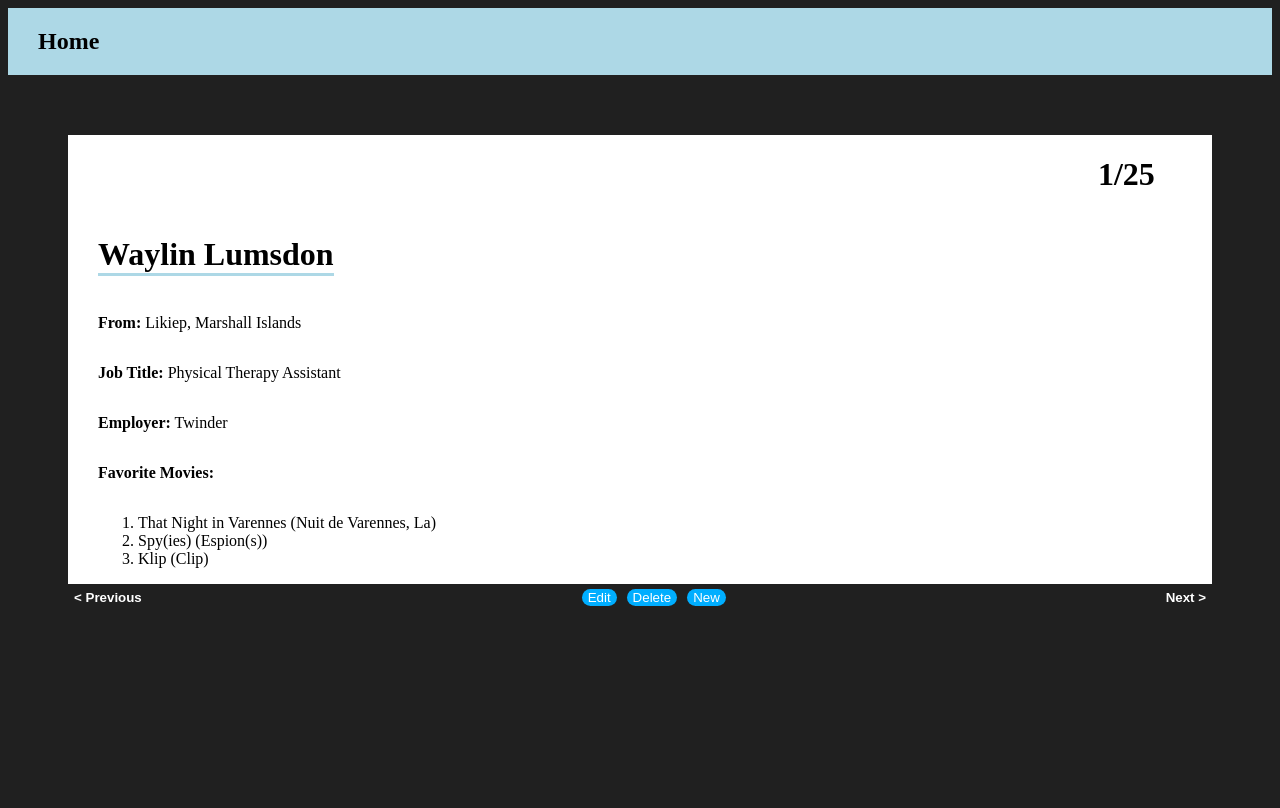
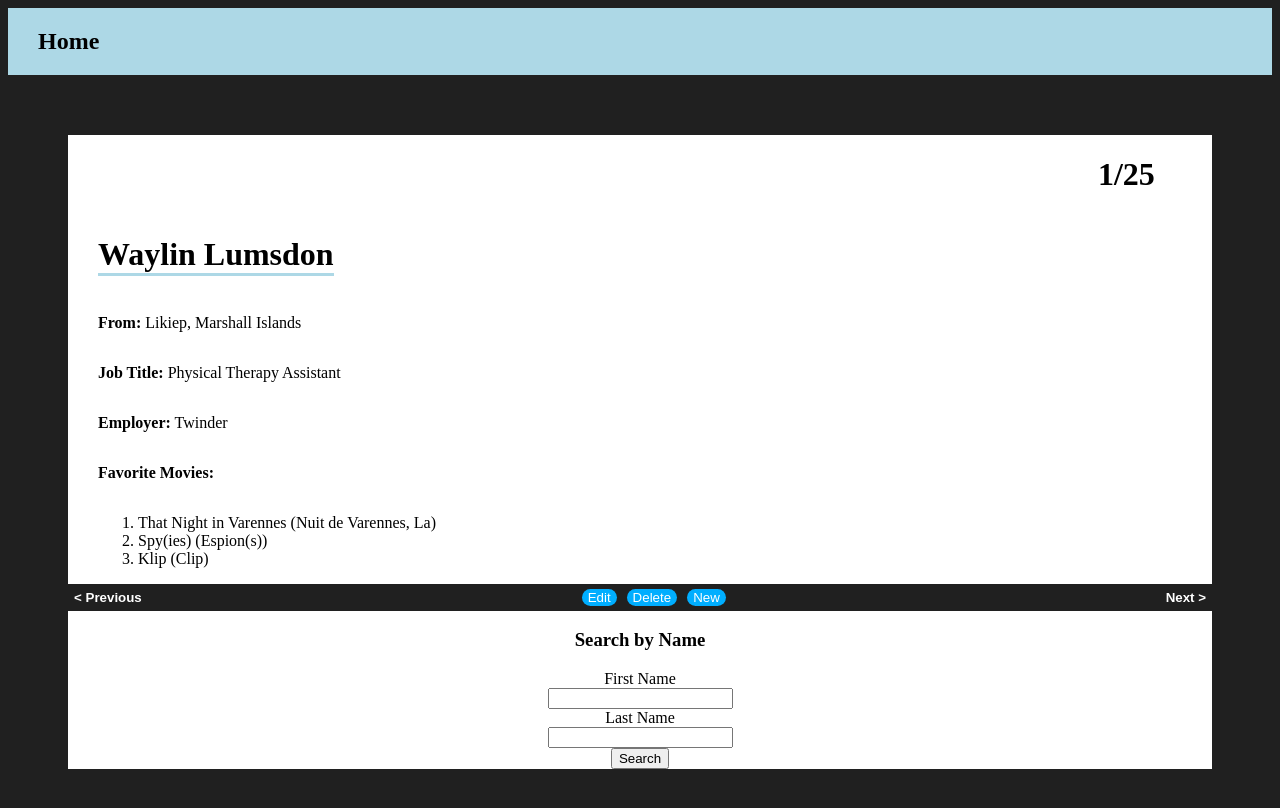
Before and after one commit to 8Whack/user-directory, a React (Create React App) app: page / in a window 1280 px wide. Both pictures are taken after a click on the button "Edit". Shown: the top 808 px of the page. Built offline with nearby package versions, Linux system fonts and the light colour scheme.

Commit message:
added an edit function. everything other than rerendering on completion is done!

```diff
--- /dev/null
+++ b/src/components/Edit.jsx
@@ -0,0 +1,76 @@
+import React, {useState} from 'react'
+import { Formik, useFormik } from 'formik'
+import * as Yup from 'yup'
+import data from '../data';
+import EditFormik from './EditFormik';
+
+function Edit(props) {
+    const [index, setIndex] = useState(undefined)
+    const [toEdit, setToEdit] = useState(false)
+    const formik = useFormik({
+        initialValues:{
+
+        firstName: '',
+        lastName: ''
+
+    },
+    validationSchema: Yup.object({
+        firstName: Yup.string().max(40, 'Must be less than 40 characters or less').required('Required'),
+        lastName: Yup.string().max(40, 'Must be less than 40 characters or less').required('Required')
+    }),
+    onSubmit: (values)=>{
+
+        let {firstName, lastName} = values;
+        console.log(firstName, lastName)
+        for(let i=0; i < data.length; i++){
+            if (data[i].name.first === firstName && data[i].name.last === lastName){
+                 console.log(data[i])
+                 setIndex(i)
+                 console.log(index)
+                 setToEdit(true)
+                 break
+            }else{
+                 console.log('User not Found')
+            }
+        }
+
+    }
+});
+  return (
+      <div>
+    <form onSubmit={formik.handleSubmit}>
+        <h3>Search by Name</h3>
+        <label htmlFor='firstName'>First Name</label>
+        <input
+        id='firstName'
+        name='firstName'
+        type='text'
+        onChange={formik.handleChange}
+        onBlur={formik.handleBlur}
+        value={formik.values.firstName}
+        />
+        {formik.touched.firstName && formik.errors.firstName ? (
+            <div className='err'>{formik.errors.firstName}</div>
+        ): null}
+
+        <label htmlFor='lastName'>Last Name</label>
+        <input
+        id='lastName'
+        name='lastName'
+        type='text'
+        onChange={formik.handleChange}
+        onBlur={formik.handleBlur}
+        value={formik.values.lastName}
+        />
+        {formik.touched.lastName && formik.errors.lastName ? (
+            <div className='err'>{formik.errors.lastName}</div>
+        ): null}
+
+        <button type="submit">Search</button>
+    </form>
+    {toEdit && <EditFormik index={index} display={props.display}/>}
+    </div>
+  )
+}
+
+export default Edit
--- /dev/null
+++ b/src/components/EditFormik.jsx
@@ -0,0 +1,174 @@
+import React from 'react';
+import {useFormik} from 'formik';
+import * as Yup from 'yup';
+import data from '../data';
+
+function EditFormik(props) {
+    let index = props.index
+    const formik = useFormik({
+        initialValues:{
+            nameFirst: '',
+            nameLast: '',
+            city: '',
+            country: '',
+            employer: '',
+            title: '',
+            favMovie1: '',
+            favMovie2: '',
+            favMovie3: '',
+        },
+        validationSchema: Yup.object({
+            nameFirst: Yup.string().max(40, 'Must be less than 40 characters or less').required('Required'),
+            nameLast: Yup.string().max(40, 'Must be less than 40 characters or less').required('Required'),
+            city: Yup.string().max(40, 'Must be less than 40 characters or less').required('Required'),
+            country: Yup.string().max(40, 'Must be less than 40 characters or less').required('Required'),
+            employer: Yup.string().max(40, 'Must be less than 40 characters or less').required('Required'),
+            title: Yup.string().max(40, 'Must be less than 40 characters or less').required('Required'),
+        }),
+        onSubmit: ()=> {
+
+            let {nameFirst, nameLast, city, country, employer, title, favMovie1,favMovie2, favMovie3} = formik.values
+
+            let info = {
+                name: {first: nameFirst, last: nameLast},
+                city: city,
+                country: country,
+                employer: employer,
+                title: title,
+                favoriteMovies: [favMovie1, favMovie2, favMovie3]
+            }
+
+            data.splice(index, 1, info)
+            formik.handleReset()
+            props.display(false)
+        },
+    });
+  return (
+    <form onSubmit={formik.handleSubmit}>
+        <h3>Edit Here </h3>
+        <button type='button' onClick={()=>console.log({index})}>click</button>
+       <label htmlFor="nameFirst">First Name</label>
+       <input
+         id="nameFirst"
+         name="nameFirst"
+         type="text"
+         onChange={formik.handleChange}
+         onBlur={formik.handleBlur}
+         value={formik.values.nameFirst}
+       />
+       {formik.touched.nameFirst && formik.errors.nameFirst ? (
+         <div className='err'>{formik.errors.nameFirst}</div>
+       ) : null}
+
+       <label htmlFor="nameLast">Last Name</label>
+       <input
+         id="nameLast"
+         name="nameLast"
+         type="text"
+         onChange={formik.handleChange}
+         onBlur={formik.handleBlur}
+         value={formik.values.nameLast}
+       />
+       {formik.touched.nameLast && formik.errors.nameLast ? (
+         <div className='err'>{formik.errors.nameLast}</div>
+       ) : null}
+
+       <label htmlFor="city">City</label>
+       <input
+         id="city"
+         name="city"
+         type="text"
+         onChange={formik.handleChange}
+         onBlur={formik.handleBlur}
+         value={formik.values.city}
+       />
+       {formik.touched.city && formik.errors.city ? (
+         <div className='err'>{formik.errors.city}</div>
+       ) : null}
+
+       <label htmlFor="country">Country</label>
+       <input
+         id="country"
+         name="country"
+         type="text"
+         onChange={formik.handleChange}
+         onBlur={formik.handleBlur}
+         value={formik.values.country}
+       />
+       {formik.touched.country && formik.errors.country ? (
+         <div className='err'>{formik.errors.country}</div>
+       ) : null}
+
+       <label htmlFor='employer'>Employer</label>
+       <input
+        id='employer'
+        name='employer'
+        type='text'
+        onChange={formik.handleChange}
+        onBlur={formik.handleBlur}
+        value={formik.values.employer}
+        />
+        {formik.touched.employer && formik.errors.employer ? (
+            <div className='err'>{formik.errors.employer}</div>
+        ): null}
+
+       <label htmlFor='title'>Title</label>
+       <input
+        id='title'
+        name='title'
+        type='text'
+        onChange={formik.handleChange}
+        onBlur={formik.handleBlur}
+        value={formik.values.title}
+        />
+        {formik.touched.title && formik.errors.title ? (
+            <div className='err'>{formik.errors.title}</div>
+        ): null}
+
+        <label htmlFor="favMovie1">Favorite Movie</label>
+        <input
+         id="favMovie1"
+         name="favMovie1"
+         type="text"
+         onChange={formik.handleChange}
+         onBlur={formik.handleBlur}
+         value={formik.values.favMovie1}
+       />
+       {formik.touched.favMovie1 && formik.errors.favMovie1 ? (
+         <div className='err'>{formik.errors.favMovie1}</div>
+       ) : null}
+
+
+        <label htmlFor="favMovie2">Second Favorite Movie</label>
+        <input
+         id="favMovie2"
+         name="favMovie2"
+         type="text"
+         onChange={formik.handleChange}
+         onBlur={formik.handleBlur}
+         value={formik.values.favMovie2}
+       />
+       {formik.touched.favMovie2 && formik.errors.favMovie2 ? (
+         <div className='err'>{formik.errors.favMovie2}</div>
+       ) : null}
+
+        <label htmlFor="favMovie3">Third Favorite Movie</label>
+        <input
+         id="favMovie3"
+         name="favMovie3"
+         type="text"
+         onChange={formik.handleChange}
+         onBlur={formik.handleBlur}
+         value={formik.values.favMovie3}
+       />
+       {formik.touched.favMovie3 && formik.errors.favMovie3 ? (
+         <div className='err'>{formik.errors.favMovie3}</div>
+       ) : null}
+
+
+       <button type="submit">Submit</button>
+     </form>
+  )
+}
+
+export default EditFormik
--- a/src/components/Info.js
+++ b/src/components/Info.js
@@ -1,5 +1,6 @@
 import React, {useState} from 'react'
 import data from '../data'
+import Edit from './Edit';
 import New from './New';
 import NewFormik from './NewFormik';
 
@@ -13,7 +14,8 @@ function Info() {
     const [title, setTitle] = useState(data[0].title);
     const [employer, setEmployer] = useState(data[0].employer);
     const [movies, setMovies] = useState(data[0].favoriteMovies);
-    const [newDisplay, setNewDisplay] = useState(false)
+    const [newDisplay, setNewDisplay] = useState(false);
+    const [edit, setEdit] = useState(false);
 
     function next() {
 
@@ -79,7 +81,7 @@ function Info() {
         <div className='navigation'>
         <button onClick={()=>previous()}><b> &lt; Previous </b></button>
         <div className='create'>
-            <button className='blue'>Edit</button>
+            <button className='blue' onClick={()=>setEdit(!edit)}>Edit</button>
             <button className='blue' onClick={()=>deleteCard()}>Delete</button>
             <button className='blue' onClick={()=> setNewDisplay(!newDisplay)}>New</button>
 
@@ -88,6 +90,7 @@ function Info() {
         </div>
 
         {newDisplay && <NewFormik display={setNewDisplay}/>}
+        {edit ? <Edit display={setEdit} index/> : null}
     </div>
   )
 }
```
